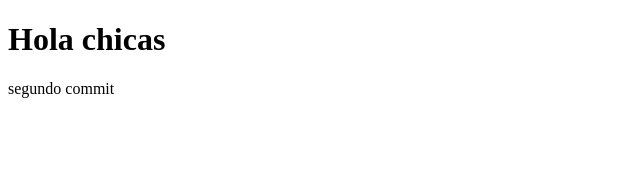
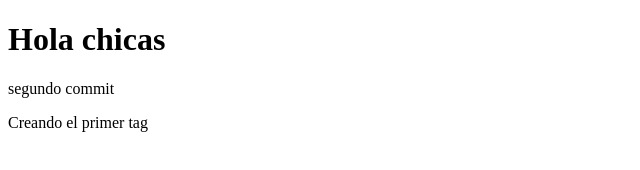
Before and after one commit to Jonhks/clase-tag, a plain HTML site: page index.html in a window 1280 px wide. Shown: the whole page, without its empty margins (0-640 px from the left). Drawn offline with Linux system fonts and the light colour scheme.

Commit message:
creando primer tag

```diff
--- a/index.html
+++ b/index.html
@@ -9,5 +9,6 @@
 <body>
   <h1>Hola chicas</h1>
   <p>segundo commit</p>
+  <p>Creando el primer tag</p>
 </body>
 </html>
```
